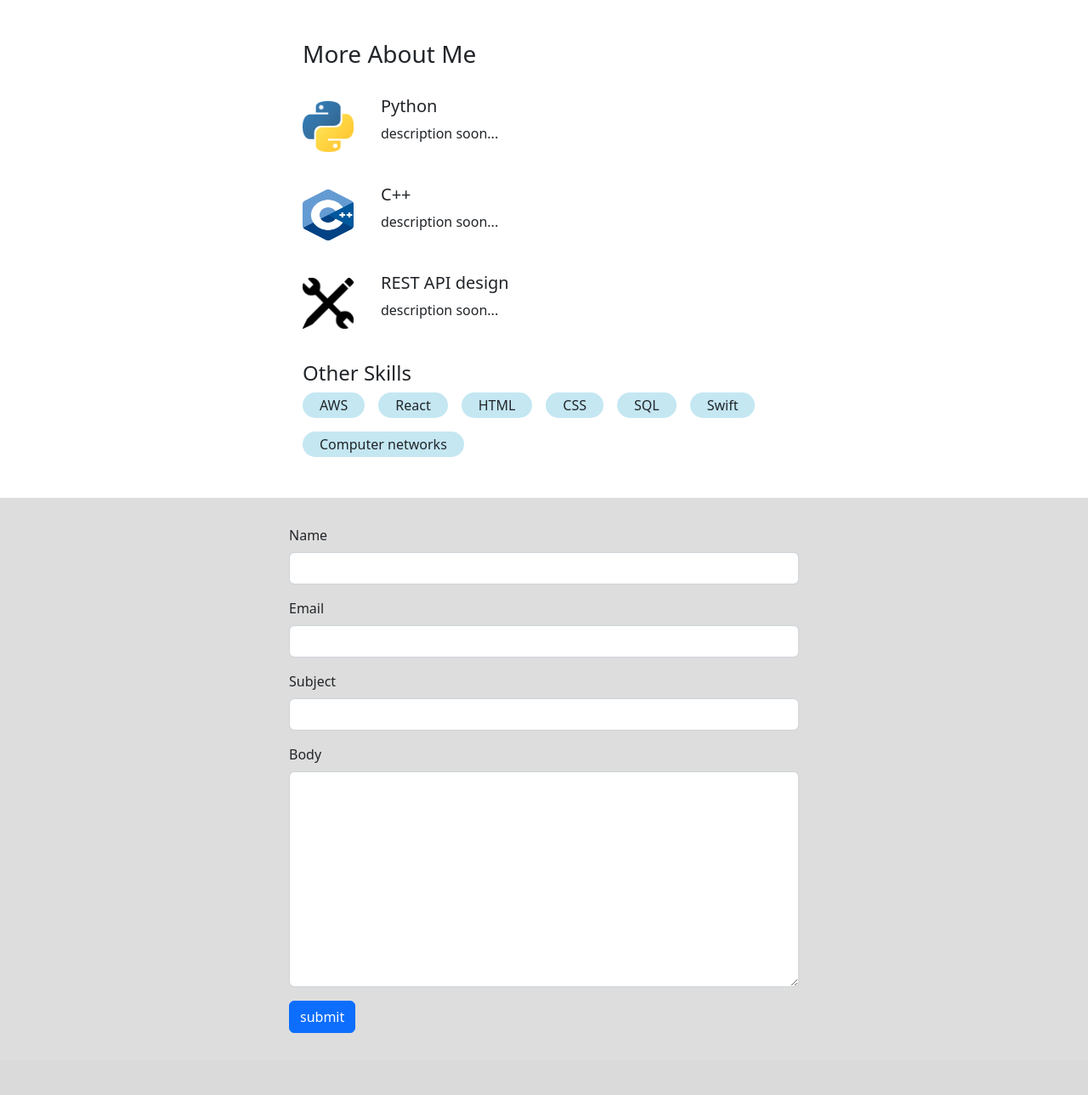
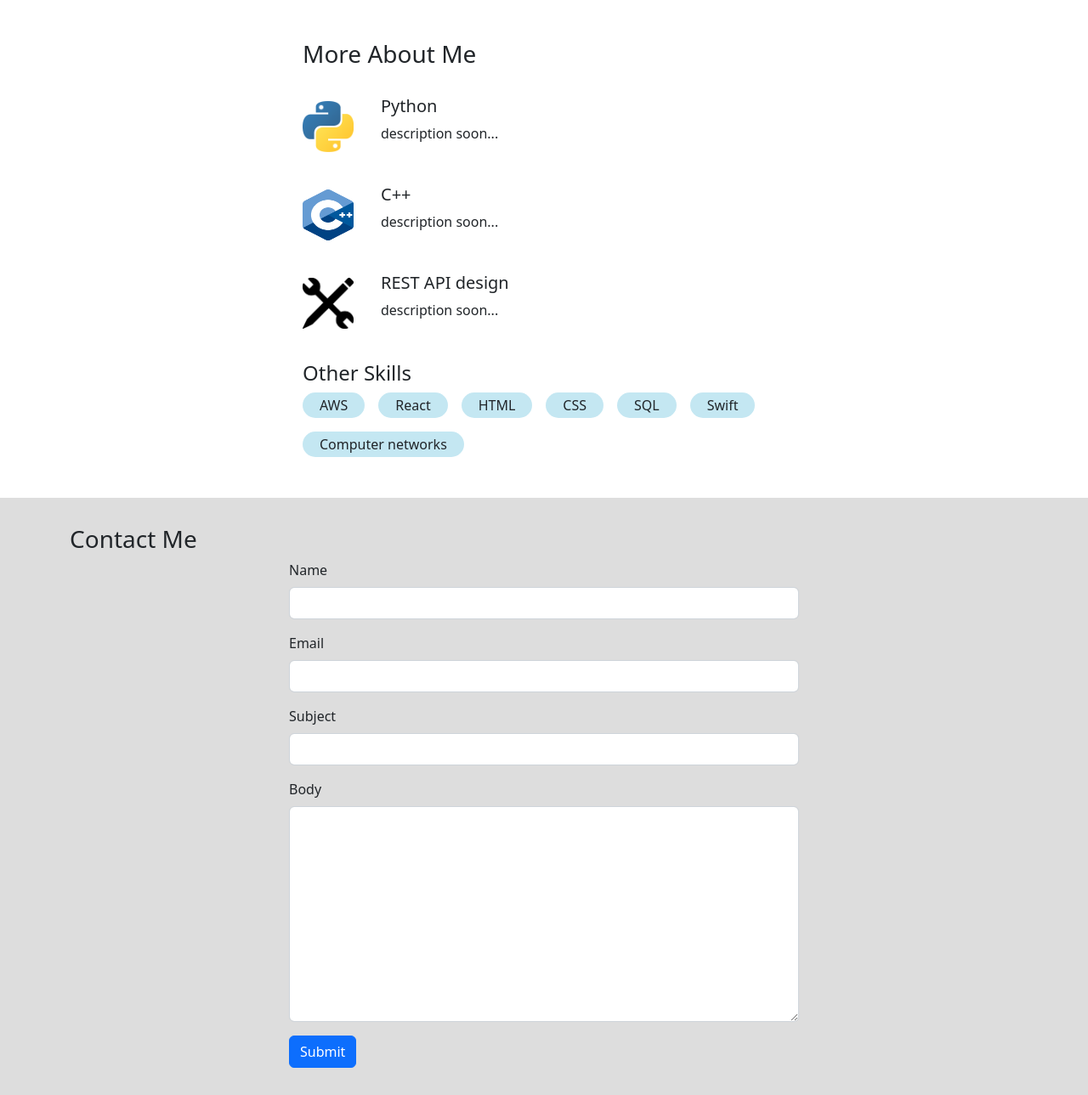
Before and after one commit to MohamedElatroush/portfolio-mhatem, a Django app: page / in a window 1280 px wide. Shown: the part 1360-2649 px from the top of the page at 85% size. Before the commit the page ends 2576 px from the top, so only its background shows below. Run offline with Django 4.2, Linux system fonts and the light colour scheme; data comes from the database, SQL or seed files in the repository; both versions use the stored data as it was after the commit; some libraries are stand-ins or nearby versions.

Commit message:
Added new styles

```diff
--- a/base/templates/base/home.html
+++ b/base/templates/base/home.html
@@ -70,8 +70,9 @@
 
     </section>
 
-    <section class="section--2">
+    <section class="section--2" id="contact">
         <div class="container">
+            <h3>Contact Me</h3>
             <form class="contact--form" method="POST">
                 {% csrf_token %}
 
@@ -81,7 +82,7 @@
                     {{field}}
                 </div>
                 {% endfor %}
-                <input class="btn btn-primary" type="submit" value="submit">
+                <input class="btn btn-primary" type="submit" value="Submit">
             </form>
         </div>
     </section>
--- a/base/templates/base/navbar.html
+++ b/base/templates/base/navbar.html
@@ -3,7 +3,7 @@
         Projects
     </a>
 
-    <a class="nav-link" href="#">
+    <a class="nav-link" href="#contact">
         Contact
     </a>
 
```
Also changed, not shown: db.sqlite3, static/images/Screen_Shot_2022-06-11_at_8.45.36_PM.png (added), static/images/Screen_Shot_2022-06-13_at_12.05.08_AM.png (added), static/images/Screen_Shot_2022-06-13_at_12.05.45_AM.png (added).
